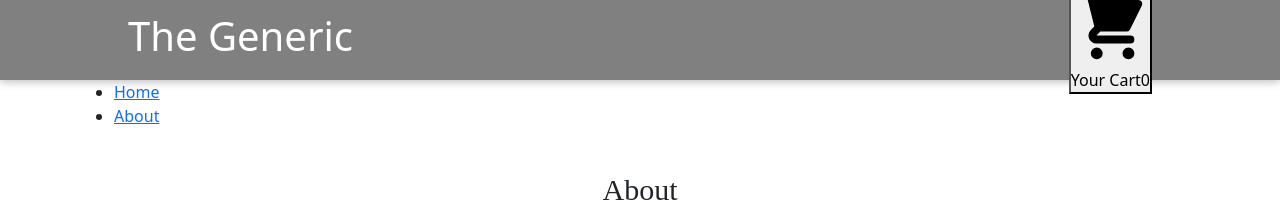
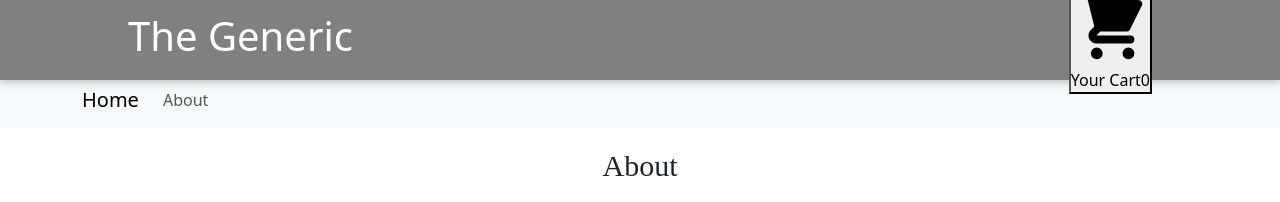
Before and after one commit to bubun123-git/ecommerce1, a React (Create React App) app: page /Abouts in a window 1280 px wide. Shown: the top 202 px of the page. Built offline with nearby package versions, Linux system fonts and the light colour scheme.

Commit message:
added navbar

```diff
--- a/package.json
+++ b/package.json
@@ -9,6 +9,7 @@
     "@testing-library/jest-dom": "^5.17.0",
     "@testing-library/react": "^13.4.0",
     "@testing-library/user-event": "^13.5.0",
+    "axios": "^1.4.0",
     "bootstrap": "^5.3.1",
     "font-awesome": "^4.7.0",
     "jquery": "^3.7.0",
--- a/src/App.js
+++ b/src/App.js
@@ -1,24 +1,24 @@
 
-import { Children, useState } from 'react';
+import {  useState } from 'react';
 import './App.css';
 import Header from './layout/Header';
 import Product from './Products/Product';
 import Cart from './Cart/Cart';
 import Cartprovider from './Store/CartProvider';
-import { Route, RouterProvider, createBrowserRouter, createRoutesFromElements } from 'react-router-dom';
+import {  RouterProvider, createBrowserRouter,  } from 'react-router-dom';
 import Homepage from './Pages/Home/Home';
 import AboutPage from './Pages/About/About';
 import RootLayout from './Root';
 import Footer from './Components/Footer/Footer';
-const routeDefinitions = createRoutesFromElements(
+// const routeDefinitions = createRoutesFromElements(
 
-  // <Route>
-  //   <Route path="/Home" elements={<Homepage />} />
-  //   <Route path="/Abouts" element={<AboutPage />} />
+//   // <Route>
+//   //   <Route path="/Home" elements={<Homepage />} />
+//   //   <Route path="/Abouts" element={<AboutPage />} />
 
 
-  // </Route>
-)
+//   // </Route>
+// )
 
 // const router = createBrowserRouter(routeDefinitions)
 
--- a/src/Components/MainNavigation/MainNavigation.js
+++ b/src/Components/MainNavigation/MainNavigation.js
@@ -3,18 +3,27 @@ import { Link } from 'react-router-dom';
 
 function MainNavigation() {
     return (
-        <nav className="navbar">
+        <nav className="navbar navbar-expand-lg navbar-light bg-light">
             <div className="container">
-
-                <ul className="nav-links">
-                    <li>
-                        <Link to="/Home">Home</Link>
-                    </li>
-                    <li>
-                        <Link to="/Abouts">About</Link>
-                    </li>
-
-                </ul>
+                <Link className="navbar-brand" to="/Home">Home</Link>
+                <button
+                    className="navbar-toggler"
+                    type="button"
+                    data-toggle="collapse"
+                    data-target="#navbarNav"
+                    aria-controls="navbarNav"
+                    aria-expanded="false"
+                    aria-label="Toggle navigation"
+                >
+                    <span className="navbar-toggler-icon"></span>
+                </button>
+                <div className="collapse navbar-collapse" id="navbarNav">
+                    <ul className="navbar-nav">
+                        <li className="nav-item">
+                            <Link className="nav-link" to="/Abouts">About</Link>
+                        </li>
+                    </ul>
+                </div>
             </div>
         </nav>
     );
--- a/src/Products/AvailableProduct.js
+++ b/src/Products/AvailableProduct.js
@@ -1,6 +1,7 @@
-import classes from './AvailableMeals.module.css'
+import classes from './AvailableMeals.module.css';
 import Card from '../UI/Card';
 import ProductItem from './ProductItem/ProductItem';
+import axios from 'axios';
 
 const DummyElements = [
     {
@@ -35,12 +36,30 @@ const AvailableProduct = (props) => {
         />
     ));
 
+    // Function to send the products via Axios POST
+    const addProductsToCart = () => {
+        axios.post('https://crudcrud.com/api/689caeaa4a3e4174b36235b39d18c0be', DummyElements)
+            .then((response) => {
+
+                console.log('Products added to cart successfully');
+            })
+            .catch((error) => {
+
+                console.error('Error adding products to cart:', error);
+            });
+    };
+
     return (
         <section className={classes.meals}>
             <Card>
                 <ul>{productList}</ul>
-            </Card> <br/><br/>
-            <button style={{ backgroundColor: '#008CBA' }} onClick={props.onClick}>OPEN CART</button>
+            </Card> <br /><br />
+            <button
+                style={{ backgroundColor: '#008CBA' }}
+                onClick={addProductsToCart}
+            >
+                OPEN CART
+            </button>
         </section>
     );
 };
```
Also changed, not shown: 1 other file (tests, documents, lock files or other folders).
